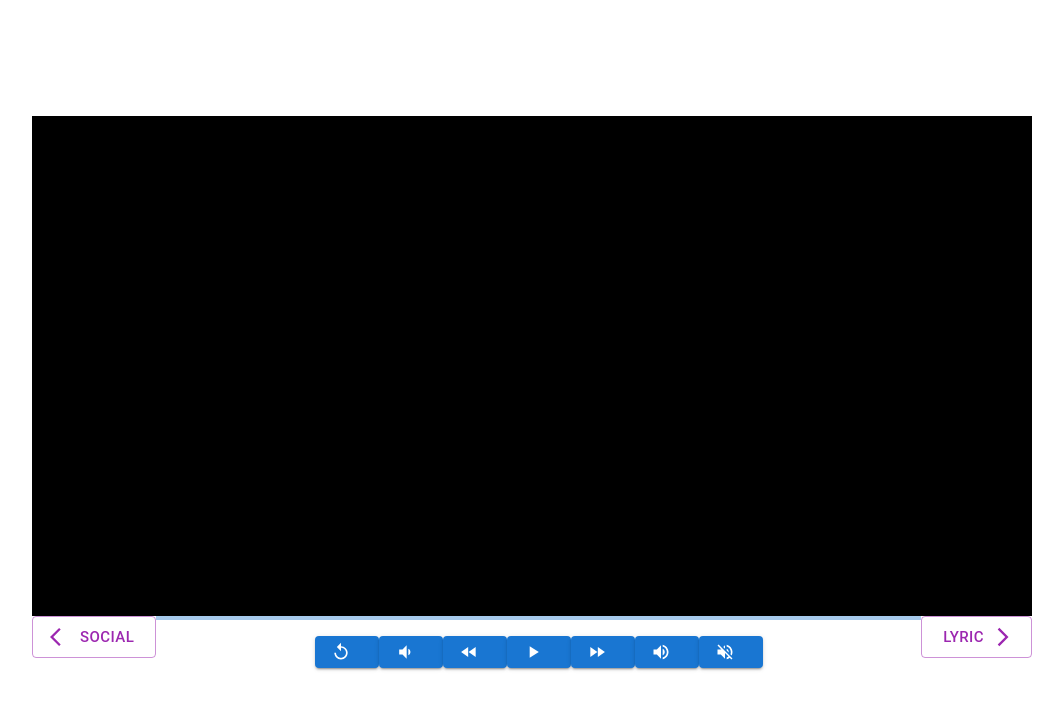
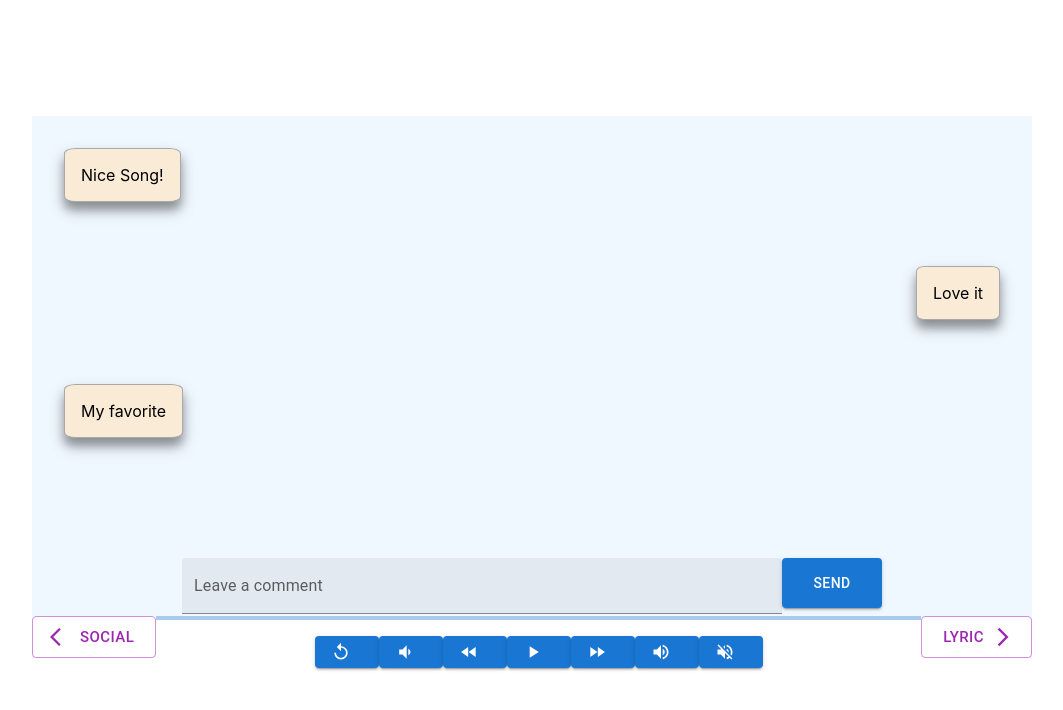
Before and after one commit to Dan-Nava/Bluez, a React (Create React App) app: page /MusicPlayer in a window 1280 px wide. Shown: the top 710 px of the page, without its empty margins (108-1171 px from the left). Built offline with nearby package versions, Linux system fonts and the light colour scheme.

Commit message:
Finished social mode

```diff
--- /dev/null
+++ b/src/react-components/MusicPlayer/SocialMode/CommentArea/index.js
@@ -0,0 +1,64 @@
+import React from "react";
+import "./styles.css";
+import {Button, TextField} from "@mui/material";
+import CommentBox from "../CommentBox";
+
+class CommentArea extends React.Component {
+    state = {
+        input: "",
+        comments: []
+    }
+
+    constructor(props) {
+        super(props);
+        this.messagesEndRef = React.createRef()
+        this.fakeComments = ["Nice Song!", "Love it", "My favorite"];
+        this.state.comments = []
+        for (let i = 0; i < this.fakeComments.length; i++) {
+            this.state.comments.push(<CommentBox commentText={this.fakeComments[i]} key={i}/>);
+        }
+
+    }
+
+    clickSend() {
+        let input = this.state.input;
+        if (input !== "") {
+            let comments = this.state.comments;
+            let key = comments.length;
+            comments.push(<CommentBox commentText={input} key={key}/>)
+            this.setState({input: "", comments: comments})
+        }
+    }
+
+    keyDown = (event) => {
+        if (event.keyCode === 13) {
+            this.clickSend();
+        }
+    }
+
+    componentDidUpdate() {
+        this.messagesEndRef.current.scrollTop = this.messagesEndRef.current.scrollHeight;
+    }
+
+    render() {
+        return (
+            <div className="commentArea">
+                <div className="commentContainer" ref={this.messagesEndRef}>
+                    {this.state.comments}
+                </div>
+                <div className="commentInputArea">
+                    <TextField variant="filled" className="commentInput" label="Leave a comment"
+                               onKeyDown={(e) => this.keyDown(e)}
+                               onChange={(e) => {
+                                   this.setState({input: e.target.value})
+                               }}
+                               value={this.state.input}/>
+                    <Button variant="contained" className="commentSendButton"
+                            onClick={() => this.clickSend()}>Send</Button>
+                </div>
+            </div>
+        );
+    }
+}
+
+export default CommentArea;
--- /dev/null
+++ b/src/react-components/MusicPlayer/SocialMode/CommentArea/styles.css
@@ -0,0 +1,45 @@
+.commentArea {
+    position: relative;
+    width: 100%;
+    height: 100%;
+}
+
+.commentContainer {
+    position: relative;
+    width: 100%;
+    height: 90%;
+    vertical-align: bottom;
+    overflow: hidden;
+}
+
+.commentInputArea {
+    position: absolute;
+    bottom: 0.5em;
+    height: 10%;
+    width: 100%;
+}
+
+.commentInput {
+    position: relative;
+    left: 0;
+    width: 60%;
+    height: 100%;
+}
+
+.commentSendButton {
+    position: relative;
+    right: 0;
+    width: 10%;
+    height: 100%;
+}
+
+.commentBox {
+    position: relative;
+    float: left;
+    clear: both;
+}
+
+.commentBox:nth-of-type(2n) {
+    position: relative;
+    float: right;
+}
--- /dev/null
+++ b/src/react-components/MusicPlayer/SocialMode/CommentBox/index.js
@@ -0,0 +1,17 @@
+import React from "react";
+import './styles.css'
+
+class CommentBox extends React.Component {
+    constructor(props) {
+        super(props);
+        this.commentText = this.props.commentText;
+    }
+
+    render() {
+        return (
+            <span className="commentBox">{this.commentText}</span>
+        );
+    }
+}
+
+export default CommentBox;
--- /dev/null
+++ b/src/react-components/MusicPlayer/SocialMode/CommentBox/styles.css
@@ -0,0 +1,10 @@
+.commentBox {
+    padding: 1em;
+    margin: 2em;
+    max-width: 30%;
+    border-radius: 10%;
+    border: darkgray solid 0.1em;
+    background-color: antiquewhite;
+    box-shadow: 0 0.5em 1em rgba(0, 0, 0, 0.25),
+    0 0.5em 0.5em rgba(0, 0, 0, 0.25);
+}
--- /dev/null
+++ b/src/react-components/MusicPlayer/SocialMode/SpectrumViewer/index.js
@@ -0,0 +1,81 @@
+import React from "react";
+import "./styles.css";
+
+class SpectrumViewer extends React.Component {
+    constructor(props) {
+        super(props);
+        this.canvasWidth = 320;
+        this.canvasHeight = 200;
+        this.spectrumPadding = 3;
+        this.canvas = React.createRef();
+    }
+
+    setupAnalyzer() {
+        this.audioContext = this.audioContext || new AudioContext();
+        this.source = this.source || this.audioContext.createMediaElementSource(this.props.audio_object);
+        this.analyser = this.analyser || this.audioContext.createAnalyser();
+        this.analyser.fftSize = 64
+        this.source.connect(this.audioContext.destination);
+        this.source.connect(this.analyser);
+    }
+
+    getFrequencyAmplitude() {
+        const bufferLength = this.analyser.frequencyBinCount;
+        const amplitudeArray = new Uint8Array(bufferLength);
+        this.analyser.getByteFrequencyData(amplitudeArray)
+        return this.normalize(amplitudeArray)
+    }
+
+    normalize(arr) {
+        let max = arr.reduce(function (a, b) {
+            return Math.max(a, b);
+        }, 0);
+        let results = [...Array(arr.length).keys()]
+        for (let i = 0; i < arr.length; i++) {
+            results[i] = arr[i] / max;
+        }
+        return results
+    }
+
+    drawSpectrum(amplitudeData) {
+        const ctx = this.canvas.current.getContext("2d");
+        ctx.clearRect(0, 0, this.canvasWidth, this.canvasHeight);
+        ctx.fillStyle = "#3CAEA3";
+        let w = this.canvasWidth / amplitudeData.length - this.spectrumPadding;
+        for (let i = 0; i < amplitudeData.length; i++) {
+            ctx.fillRect((w + this.spectrumPadding) * i,
+                this.canvasHeight - amplitudeData[i] * this.canvasHeight,
+                w,
+                amplitudeData[i] * this.canvasHeight);
+        }
+    }
+
+    updateSpectrum() {
+        this.drawSpectrum(this.getFrequencyAmplitude())
+        let t = this;
+        this.audioAnimation = requestAnimationFrame(function () {
+            t.updateSpectrum();
+        })
+    }
+
+    stateChangeHandler() {
+        if (this.source) {
+            this.source.disconnect();
+        }
+        cancelAnimationFrame(this.audioAnimation);
+
+        this.setupAnalyzer();
+        let t = this;
+        this.audioAnimation = requestAnimationFrame(function () {
+            t.updateSpectrum();
+        })
+    }
+
+    render() {
+        return (
+            <canvas className="waveCanvas" ref={this.canvas} width={this.canvasWidth} height={this.canvasHeight}/>
+        );
+    }
+}
+
+export default SpectrumViewer;
--- /dev/null
+++ b/src/react-components/MusicPlayer/SocialMode/SpectrumViewer/styles.css
@@ -0,0 +1,5 @@
+.waveCanvas {
+    background-color: aliceblue;
+    width: 100%;
+    height: 100%;
+}
--- a/src/react-components/MusicPlayer/SocialMode/index.js
+++ b/src/react-components/MusicPlayer/SocialMode/index.js
@@ -1,79 +1,24 @@
 import React from 'react';
 import './styles.css'
+import SpectrumViewer from "./SpectrumViewer";
+import CommentArea from "./CommentArea";
 
 class SocialMode extends React.Component {
     constructor(props) {
         super(props);
         this.state = this.props.state;
-        this.canvasWidth = 320;
-        this.canvasHeight = 200;
-        this.spectrumPadding = 3;
-        this.canvas = React.createRef();
+        this.spectrumViewer = React.createRef();
     }
 
-    setupAnalyzer() {
-        this.audioContext = this.audioContext || new AudioContext();
-        this.source = this.source || this.audioContext.createMediaElementSource(this.props.audio_object);
-        this.analyser = this.analyser || this.audioContext.createAnalyser();
-        this.analyser.fftSize = 64
-        this.source.connect(this.audioContext.destination);
-        this.source.connect(this.analyser);
-    }
-
-    getFrequencyAmplitude() {
-        const bufferLength = this.analyser.frequencyBinCount;
-        const amplitudeArray = new Uint8Array(bufferLength);
-        this.analyser.getByteFrequencyData(amplitudeArray)
-        return this.normalize(amplitudeArray)
-    }
-
-    normalize(arr) {
-        let max = arr.reduce(function (a, b) {
-            return Math.max(a, b);
-        }, 0);
-        let results = [...Array(arr.length).keys()]
-        for (let i = 0; i < arr.length; i++) {
-            results[i] = arr[i] / max;
-        }
-        return results
-    }
-
-    drawSpectrum(amplitudeData) {
-        const ctx = this.canvas.current.getContext("2d");
-        ctx.clearRect(0, 0, this.canvasWidth, this.canvasHeight);
-        ctx.fillStyle = "#FF0000";
-        let w = this.canvasWidth / amplitudeData.length - this.spectrumPadding;
-        for (let i = 0; i < amplitudeData.length; i++) {
-            ctx.fillRect((w + this.spectrumPadding) * i, this.canvasHeight - amplitudeData[i] * this.canvasHeight, w, amplitudeData[i] * this.canvasHeight);
-        }
-    }
-
-    updateSpectrum() {
-        this.drawSpectrum(this.getFrequencyAmplitude())
-        let t = this;
-        this.audioAnimation = requestAnimationFrame(function () {
-            t.updateSpectrum();
-        })
-    }
-
-    stateChangeHandler(playState) {
-        if (this.source) {
-            this.source.disconnect();
-        }
-        cancelAnimationFrame(this.audioAnimation);
-
-        this.setupAnalyzer();
-        this.setState({playState: playState})
-        let t = this;
-        this.audioAnimation = requestAnimationFrame(function () {
-            t.updateSpectrum();
-        })
+    stateChangeHandler() {
+        this.spectrumViewer.current.stateChangeHandler();
     }
 
     render() {
         return (
             <div className="socialContainer">
-                <canvas className="waveCanvas" ref={this.canvas} width={this.canvasWidth} height={this.canvasHeight}/>
+                <SpectrumViewer ref={this.spectrumViewer} audio_object={this.props.audio_object}/>
+                <CommentArea/>
             </div>
         );
     }
--- a/src/react-components/MusicPlayer/SocialMode/styles.css
+++ b/src/react-components/MusicPlayer/SocialMode/styles.css
@@ -1,8 +1,11 @@
-.socialContainer{
+.socialContainer {
+    position: relative;
     width: 100%;
     height: 100%;
 }
-.waveCanvas{
-    width: 100%;
-    height: 100%;
+
+.socialContainer canvas {
+    position: absolute;
+    top: 0;
+    left: 0;
 }
```
